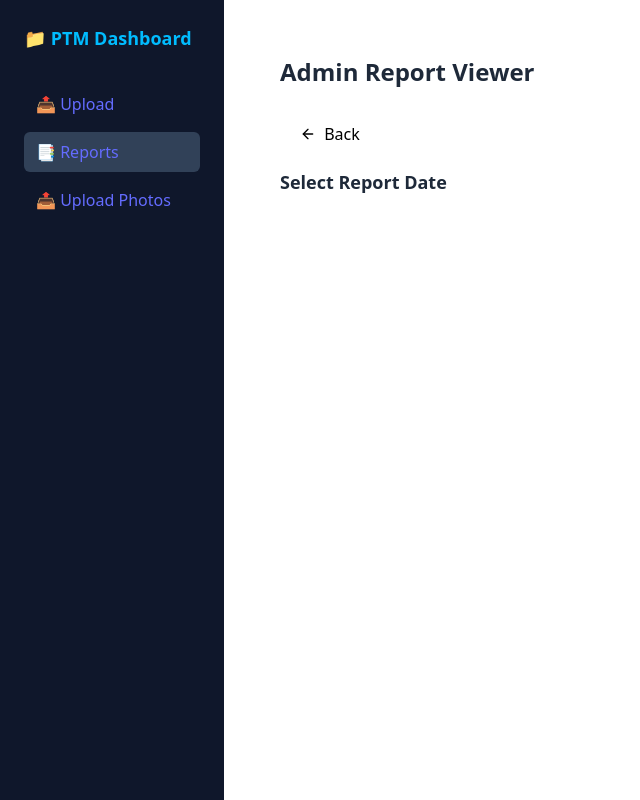
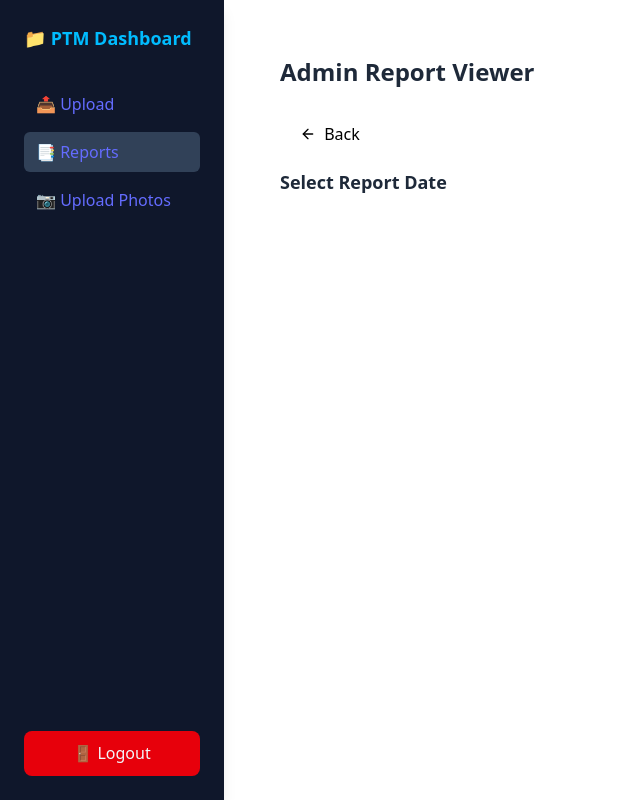
Before and after one commit to Scholarsdenweb/PTM-Report-Frontend, a React (Vite) app: page /admin/reports/1 in a window 1280 px wide. Shown: the whole page, without its empty margins (0-640 px from the left). Built offline with nearby package versions, Linux system fonts and the light colour scheme; no server answers.

Commit message:
add logout feature

```diff
--- a/src/Components/LoginForm.jsx
+++ b/src/Components/LoginForm.jsx
@@ -25,7 +25,7 @@ const LoginForm = ({ onLogin }) => {
       const user = res.data.user;
       onLogin(user); // Notify parent that login was successful
     } catch (err) {
-      console.error("Login error:", err);
+      console.log("Login error:", err);
       setError(err.response?.data?.message || "Login failed");
     } finally {
       setLoading(false);
--- a/src/Components/SidebarLayout.jsx
+++ b/src/Components/SidebarLayout.jsx
@@ -1,82 +1,87 @@
-import React from "react";
+import React, { useState } from "react";
 import { NavLink, useLocation } from "react-router-dom";
+import axios from "../../api/axios";
 
 const SidebarLayout = ({ children }) => {
   const location = useLocation();
+  const [isLoggingOut, setIsLoggingOut] = useState(false);
 
   const isReportsActive = location.pathname.startsWith("/admin/reports");
+
+  const handleLogout = async () => {
+    setIsLoggingOut(true);
+    try {
+      await axios.post(`/auth/logout`);
+      window.location.href = "/login"; // full reload to clear state & cookies
+    } catch (error) {
+      console.error("Logout failed:", error);
+      setIsLoggingOut(false);
+    }
+  };
 
   return (
     <div className="flex min-h-screen bg-slate-50 font-sans">
       {/* Sidebar */}
-      <aside className="w-56 bg-slate-900 text-slate-100 p-6 flex flex-col">
-        <div className="text-lg font-bold mb-8 text-sky-400">
+      <aside
+        className="w-56 bg-slate-900 text-slate-100 p-6 flex flex-col justify-between
+                   shadow-lg
+                   h-screen
+                   sticky top-0"
+      >
+        <div>
+          <div className="text-lg font-bold mb-8 text-sky-400 select-none">
             📁 PTM Dashboard
           </div>
 
-        <nav className="flex-grow">
+          <nav>
             <ul className="space-y-2">
-            {/* <li>
+              {[
+                { to: "/uploadForm", label: "📤 Upload" },
+                { to: "/admin/reports", label: "📑 Reports", isActive: isReportsActive },
+                { to: "/uploadPhotos", label: "📷 Upload Photos" },
+              ].map(({ to, label, isActive }, idx) => (
+                <li key={idx}>
                   <NavLink
-                to="/"
-                end
-                className={({ isActive }) =>
-                  `block px-3 py-2 rounded-md transition ${
-                    isActive
+                    to={to}
+                    className={({ isActive: navIsActive }) =>
+                      `block px-3 py-2 rounded-md transition
+                       focus:outline-none focus:ring-2 focus:ring-sky-400
+                       ${
+                         isActive || navIsActive
                            ? "bg-slate-700 text-white font-medium"
                            : "hover:bg-slate-700"
                        }`
                     }
                   >
-                🏠 Home
-              </NavLink>
-            </li> */}
-            <li>
-              <NavLink
-                to="/uploadForm"
-                className={({ isActive }) =>
-                  `block px-3 py-2 rounded-md transition ${
-                    isActive
-                      ? "bg-slate-700 text-white font-medium"
-                      : "hover:bg-slate-700"
-                  }`
-                }
-              >
-                📤 Upload
+                    {label}
                   </NavLink>
                 </li>
-            <li>
-              <NavLink
-                to="/admin/reports"
-                className={`block px-3 py-2 rounded-md transition ${
-                  isReportsActive
-                    ? "bg-slate-700 text-white font-medium"
-                    : "hover:bg-slate-700"
-                }`}
-              >
-                📑 Reports
-              </NavLink>
-            </li>
-            <li>
-              <NavLink
-                to="/uploadPhotos"
-                className={({ isActive }) =>
-                  `block px-3 py-2 rounded-md transition ${
-                    isActive
-                      ? "bg-slate-700 text-white font-medium"
-                      : "hover:bg-slate-700"
-                  }`
-                }
-              >
-                📤 Upload Photos
-              </NavLink>
-            </li>
+              ))}
             </ul>
           </nav>
+        </div>
+
+        {/* Logout Button */}
+        <button
+          onClick={handleLogout}
+          disabled={isLoggingOut}
+          className={`mt-6 px-3 py-2 rounded-md transition font-semibold
+                      focus:outline-none focus:ring-2 focus:ring-red-500
+                      ${
+                        isLoggingOut
+                          ? "bg-red-400 cursor-not-allowed"
+                          : "bg-red-600 hover:bg-red-700"
+                      }`}
+          aria-busy={isLoggingOut}
+          aria-label="Logout"
+          type="button"
+        >
+          {isLoggingOut ? "Logging out..." : "🚪 Logout"}
+        </button>
       </aside>
 
       {/* Main Content */}
-      <main className="flex-1 p-8 bg-white">
+      <main className="flex-1 p-8 bg-white min-h-screen">
         {children || <p className="text-gray-500">No content available.</p>}
       </main>
     </div>
--- a/src/Components/UploadForm.jsx
+++ b/src/Components/UploadForm.jsx
@@ -28,7 +28,7 @@ const UploadForm = () => {
 
   return (
     <div className="flex justify-center p-8 bg-slate-50 max-h-screen overflow-auto ">
-      <div className="bg-white shadow-lg rounded-lg p-8 w-full max-w-xl text-center">
+      <div className="bg-white shadow-lg rounded-lg p-8 w-full max-w-xl overflow-auto text-center">
         <h2 className="text-2xl font-semibold text-slate-800 mb-2">📤 PTM Report Uploader</h2>
         <p className="text-slate-500 text-sm mb-6">
           Supported formats: <code>.xlsx</code>, <code>.csv</code>
```
Also changed, not shown: 1 other file (tests, documents, lock files or other folders). Lines whose indentation alone changed are shown as unchanged.
